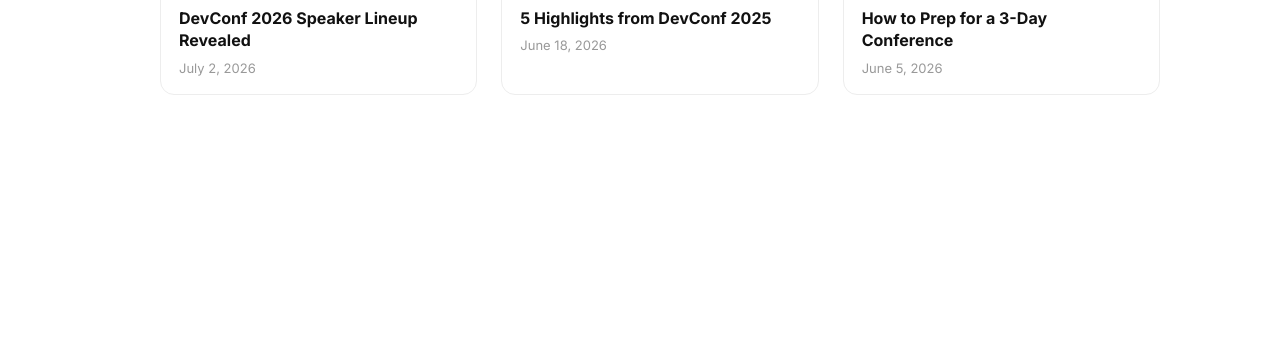
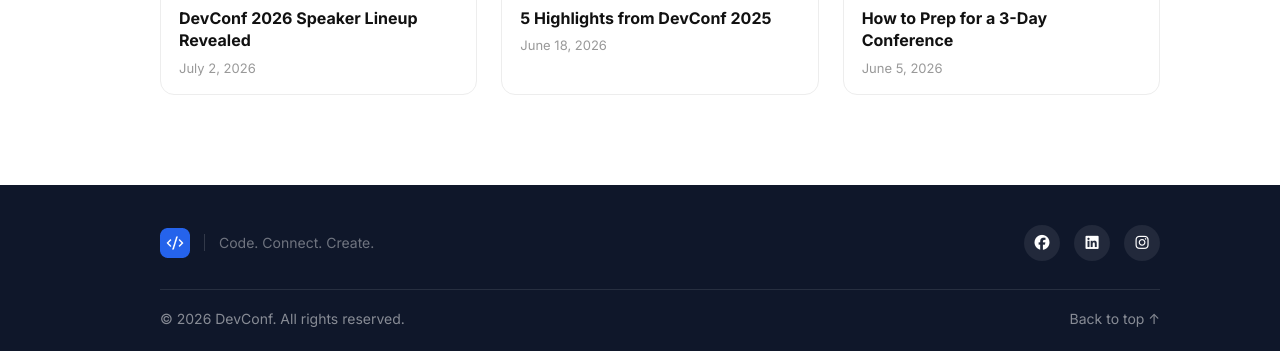
Before and after one commit to rafiqul-cse/portfolio-_website, a plain HTML site: page index.html in a window 1280 px wide. Shown: the part 4447-4798 px from the top of the page. Before the commit the page ends 4632 px from the top, so only its background shows below. Drawn offline with Linux system fonts and the light colour scheme.

Commit message:
Footer section added

```diff
--- a/index.html
+++ b/index.html
@@ -235,7 +235,28 @@
         </div>
     </section>
 
+    <!--Footer start form here -->
+    <footer class="footer">
+    <div class="footer_top">
+        <div class="footer_logo">
+            <img src="./assets/logo-mini.png" alt="DevConf 2026">
+            <span class="footer_tagline">Code. Connect. Create.</span>
+        </div>
 
+        <div class="footer_socials">
+            <i class="fa-brands fa-facebook"></i>
+            <i class="fa-brands fa-linkedin"></i>
+            <i class="fa-brands fa-instagram"></i>
+        </div>
+    </div>
+
+    <hr class="footer_divider">
+
+    <div class="footer_bottom">
+        <p>&copy; 2026 DevConf. All rights reserved.</p>
+        <a href="#top" class="footer_top_link">Back to top ↑</a>
+    </div>
+</footer>
 
 </body>
 
--- a/style.css
+++ b/style.css
@@ -492,3 +492,93 @@
   font-size: 13px;
   color: #999999;
 }
+
+/*AI helped code end here */
+
+.footer {
+  width: 100%;
+  background-color: #0F172A;
+  padding: 40px 20px 24px;
+}
+
+.footer_top {
+  max-width: 1000px;
+  margin: 0 auto;
+  display: flex;
+  align-items: center;
+  justify-content: space-between;
+}
+
+.footer_logo {
+  display: flex;
+  align-items: center;
+  gap: 14px;
+}
+
+.footer_logo img {
+  height: 30px;
+  display: block;
+}
+
+.footer_tagline {
+  font-size: 14px;
+  color: rgba(255, 255, 255, 0.4);
+  padding-left: 14px;
+  border-left: 1px solid rgba(255, 255, 255, 0.15);
+}
+
+.footer_socials {
+  display: flex;
+  gap: 14px;
+}
+
+.footer_socials i {
+  width: 36px;
+  height: 36px;
+  display: flex;
+  align-items: center;
+  justify-content: center;
+  font-size: 15px;
+  color: #ffffff;
+  background-color: rgba(255, 255, 255, 0.08);
+  border-radius: 50%;
+  cursor: pointer;
+  transition: background-color 0.25s ease, transform 0.25s ease;
+}
+
+.footer_socials i:hover {
+  background-color: #1D4ED8;
+  transform: translateY(-3px);
+}
+
+.footer_divider {
+  max-width: 1000px;
+  margin: 28px auto 20px;
+  border: none;
+  height: 1px;
+  background-color: rgba(255, 255, 255, 0.1);
+}
+
+.footer_bottom {
+  max-width: 1000px;
+  margin: 0 auto;
+  display: flex;
+  align-items: center;
+  justify-content: space-between;
+}
+
+.footer_bottom p {
+  font-size: 14px;
+  color: rgba(255, 255, 255, 0.5);
+}
+
+.footer_top_link {
+  font-size: 14px;
+  color: rgba(255, 255, 255, 0.5);
+  text-decoration: none;
+  transition: color 0.2s ease;
+}
+
+.footer_top_link:hover {
+  color: #ffffff;
+}
```
